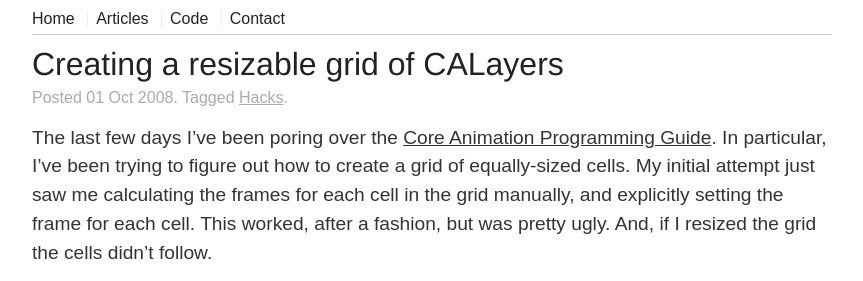
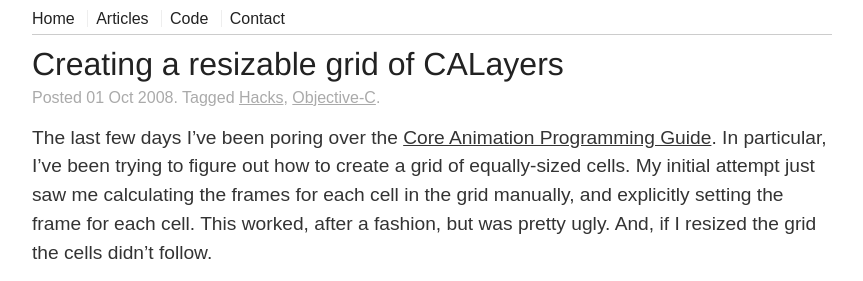
Before and after one commit to stig/www.brautaset.org, a Jekyll site: the page built from _posts/2008-10-01-resizeable-grid-of-calayers.md, in a window 1280 px wide and 900 px high. Shown: the top 281 px of the window, without its empty margins (208-1071 px from the left). Built offline with Jekyll 4.4.1, drawn with Linux system fonts in a browser that asks for light colours.

Commit message:
Add Objective-C tag to posts

```diff
--- a/_posts/2008-10-01-resizeable-grid-of-calayers.md
+++ b/_posts/2008-10-01-resizeable-grid-of-calayers.md
@@ -2,7 +2,7 @@
 layout: post
 title: Creating a resizable grid of CALayers
 featured: true
-tags: [Hacks]
+tags: [Hacks, Objective-C]
 ---
 
 The last few days I've been poring over the [Core Animation Programming
```
Also changed, not shown: _posts/2008-02-23-introducing-statistics-for-objective-c.md (+1 -0 lines), _posts/2008-08-23-objective-c-feature-request.md (+1 -0 lines), _posts/2008-08-25-objective-c-syntax-sugar-wish-list.md (+1 -0 lines).
